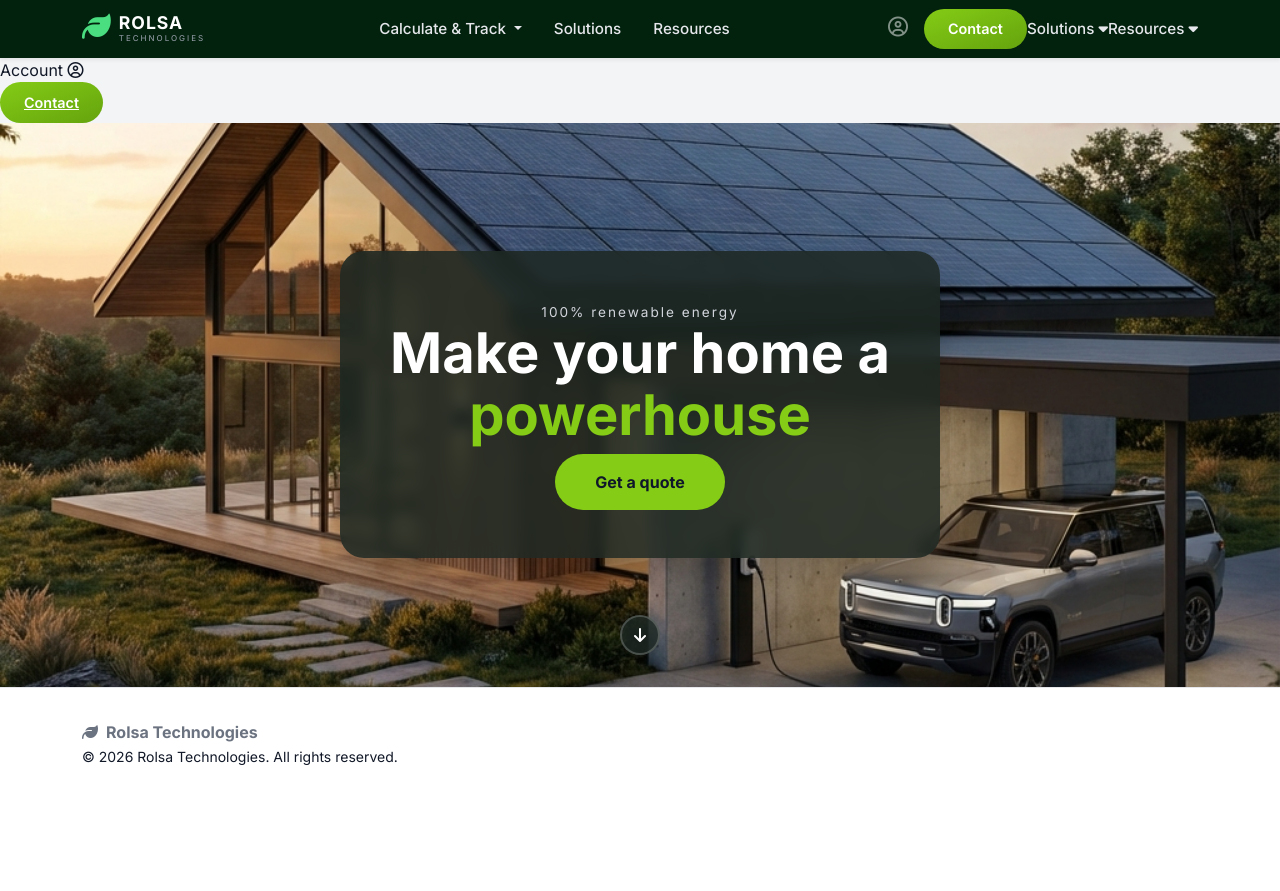
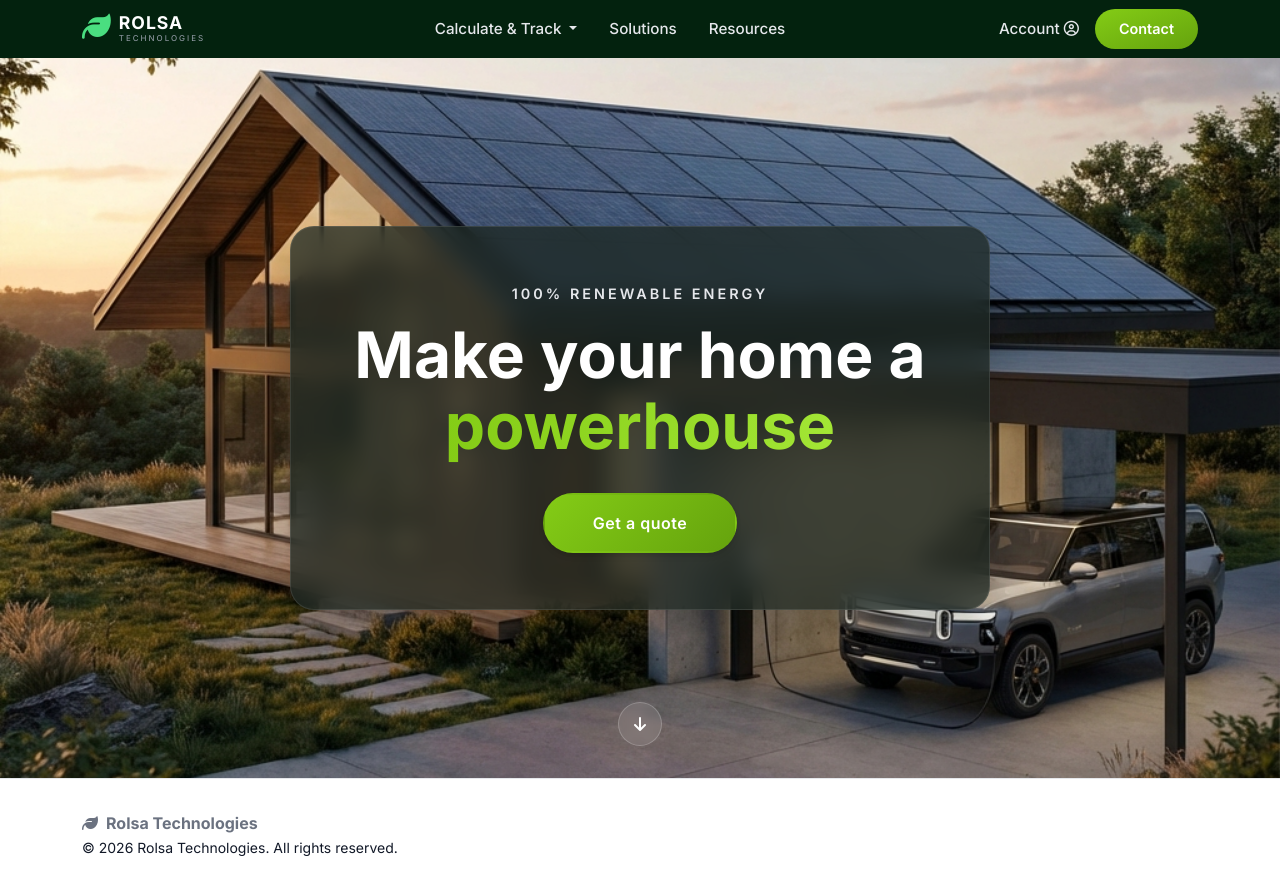
Before and after one commit to dividemysoul/Rolsa_Technologies, a Flask app: page / in a window 1280 px wide. Before the commit the page ends 765 px from the top, so only its background shows below. Run offline with Flask 3, Linux system fonts and the light colour scheme.

```diff
--- a/app/static/css/style.css
+++ b/app/static/css/style.css
@@ -106,9 +106,8 @@ main {
 .hero-section {
     position: relative;
     width: 100%;
-    /* Flex grow to fill main container's space */
-    flex: 1;
-    min-height: 500px;
+    /* Fill the viewport minus the approximate header height */
+    min-height: calc(100vh - 80px);
     background-image: url('../images/hero_bg.png');
     background-size: cover;
     background-position: center;
@@ -116,12 +115,32 @@ main {
     display: flex;
     align-items: center;
     justify-content: center;
+    padding: 1rem;
 }
 
-/* Remove aspect-ratio height lock to prevent gaps */
+/* Form Styling Standard */
+/* Move media queries to unified block or keep close to component */
 @media (max-width: 768px) {
     .hero-section {
-        min-height: 400px;
+        min-height: calc(100vh - 70px);
+        background-position: center;
+    }
+
+    .hero-content-box {
+        padding: 2rem 1.5rem;
+        width: 100%;
+        max-width: 100%;
+        border-radius: 16px;
+    }
+
+    .hero-title {
+        font-size: 2rem;
+    }
+
+    .hero-cta {
+        width: 100%;
+        text-align: center;
+        padding: 1rem;
     }
 }
 
@@ -132,53 +151,73 @@ main {
     left: 0;
     right: 0;
     bottom: 0;
-    background: rgba(0, 0, 0, 0.1);
+    background: rgba(0, 0, 0, 0.2);
     pointer-events: none;
 }
 
 .hero-content-box {
-    background: rgba(30, 40, 35, 0.85);
-    backdrop-filter: blur(7px);
-    padding: 3rem;
+    background: rgba(30, 40, 35, 0.75);
+    backdrop-filter: blur(12px);
+    -webkit-backdrop-filter: blur(12px);
+    padding: 3.5rem;
     border-radius: 24px;
     text-align: center;
     color: white;
-    max-width: 600px;
+    max-width: 700px;
     width: 90%;
-    box-shadow: 0 20px 25px -5px rgba(0, 0, 0, 0.2);
+    box-shadow: 0 25px 50px -12px rgba(0, 0, 0, 0.25);
     z-index: 10;
+    border: 1px solid rgba(255, 255, 255, 0.1);
 }
 
 .hero-subtitle {
-    font-size: 0.85rem;
-    color: #d1d5db;
-    letter-spacing: 2px;
+    font-size: 0.9rem;
+    color: #e5e7eb;
+    letter-spacing: 3px;
+    text-transform: uppercase;
+    font-weight: 600;
+    margin-bottom: 1rem;
+    display: block;
 }
 
 .hero-title {
-    font-size: clamp(2.25rem, 8vw, 3.5rem);
+    font-size: clamp(2.5rem, 6vw, 4rem);
     line-height: 1.1;
     font-weight: 800;
+    margin-bottom: 2rem;
 }
 
 .text-green {
     color: #84cc16 !important;
+    background: linear-gradient(to right, #84cc16, #a3e635);
+    -webkit-background-clip: text;
+    -webkit-text-fill-color: transparent;
+    background-clip: text;
 }
 
 .hero-cta {
     display: inline-block;
-    background-color: #84cc16;
-    color: #0f172a;
-    font-weight: 700;
-    padding: 1rem 2.5rem;
+    background: linear-gradient(135deg, #84cc16 0%, #65a30d 100%);
+    color: white;
+    font-weight: 600;
+    padding: 1rem 3rem;
     border-radius: 50px;
     text-decoration: none;
-    transition: all 0.2s;
+    transition: all 0.3s cubic-bezier(0.4, 0, 0.2, 1);
+    box-shadow: 0 4px 6px -1px rgba(0, 0, 0, 0.1), 0 2px 4px -1px rgba(0, 0, 0, 0.06);
+    letter-spacing: 0.5px;
+    border: 2px solid transparent;
 }
 
 .hero-cta:hover {
-    background-color: #a3e635;
     transform: translateY(-2px);
+    box-shadow: 0 10px 15px -3px rgba(132, 204, 22, 0.4);
+    background: linear-gradient(135deg, #a3e635 0%, #84cc16 100%);
+    color: white;
+}
+
+.hero-cta:active {
+    transform: translateY(0);
 }
 
 .hero-scroll-down {
@@ -186,16 +225,22 @@ main {
     bottom: 2rem;
     left: 50%;
     transform: translateX(-50%);
-    background: rgba(30, 40, 35, 0.8);
-    width: 40px;
-    height: 40px;
+    background: rgba(255, 255, 255, 0.1);
+    backdrop-filter: blur(4px);
+    width: 44px;
+    height: 44px;
     border-radius: 50%;
     display: flex;
     align-items: center;
     justify-content: center;
     color: white;
-    border: 2px solid rgba(255, 255, 255, 0.2);
+    border: 1px solid rgba(255, 255, 255, 0.2);
     cursor: pointer;
+    transition: all 0.3s ease;
+}
+
+.hero-scroll-down:hover {
+    background: rgba(255, 255, 255, 0.2);
 }
 
 
--- a/app/templates/base.html
+++ b/app/templates/base.html
@@ -54,24 +54,19 @@
                         <a class="nav-link" href="#">Resources</a>
                     </li>
                 </ul>
-                <div class="d-flex align-items-center gap-3">
-                    <a href="#" class="nav-link p-0 text-white-50"><i class="fa-regular fa-user-circle fs-5"></i></a>
-                    <a href="#" class="contact-btn text-decoration-none">Contact</a>
+                <!-- Mobile Only Actions -->
+                <div class="d-flex align-items-center gap-3 d-lg-none mt-3 mt-lg-0">
+                    <a href="{{ url_for('profile') }}" class="nav-link p-0 text-white-50"><i class="fa-regular fa-user-circle fs-5"></i></a>
+                    <a href="{{ url_for('book') }}" class="contact-btn text-decoration-none">Contact</a>
                 </div>
-                <div class="nav-item">
-                    <a href="#" class="nav-link">Solutions <i class="fa-solid fa-caret-down"></i></a>
-                    <div class="dropdown-menu">
-                        <a href="{{ url_for('book') }}" class="dropdown-item">Booking</a>
-                    </div>
-                </div>
-                <a href="#" class="nav-link">Resources <i class="fa-solid fa-caret-down"></i></a>
-    </nav>
+            </div>
 
-    <div class="header-right">
-        <a href="{{ url_for('profile') }}" class="nav-link">Account <i class="fa-regular fa-user-circle"></i></a>
-        <a href="{{ url_for('book') }}" class="contact-btn">Contact</a>
-    </div>
-    </div>
+            <!-- Desktop Only Actions -->
+            <div class="header-right d-none d-lg-flex align-items-center gap-3">
+                <a href="{{ url_for('profile') }}" class="nav-link">Account <i class="fa-regular fa-user-circle"></i></a>
+                <a href="{{ url_for('book') }}" class="contact-btn text-decoration-none">Contact</a>
+            </div>
+        </div>
     </nav>
 
     <main>
```
Also changed, not shown: .orchids/orchids.json (added).
